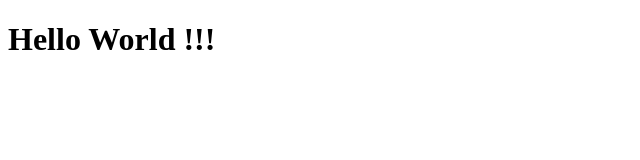
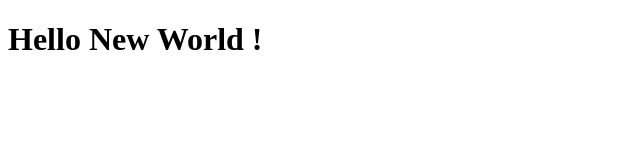
Before and after one commit to kirkkr/hello-world, a plain HTML site: page WebContent/index.html in a window 1280 px wide. Shown: the whole page, without its empty margins (0-640 px from the left). Drawn offline with Linux system fonts and the light colour scheme.

Commit message:
Latest changes

```diff
--- a/WebContent/index.html
+++ b/WebContent/index.html
@@ -5,6 +5,6 @@
 <title>Hello-World</title>
 </head>
 <body>
-<h1>Hello World !!!</h1>
+<h1>Hello New World !</h1>
 </body>
 </html>
```
Also changed, not shown: publish/hello-world/index.html (+1 -1 lines), 2 other files.
